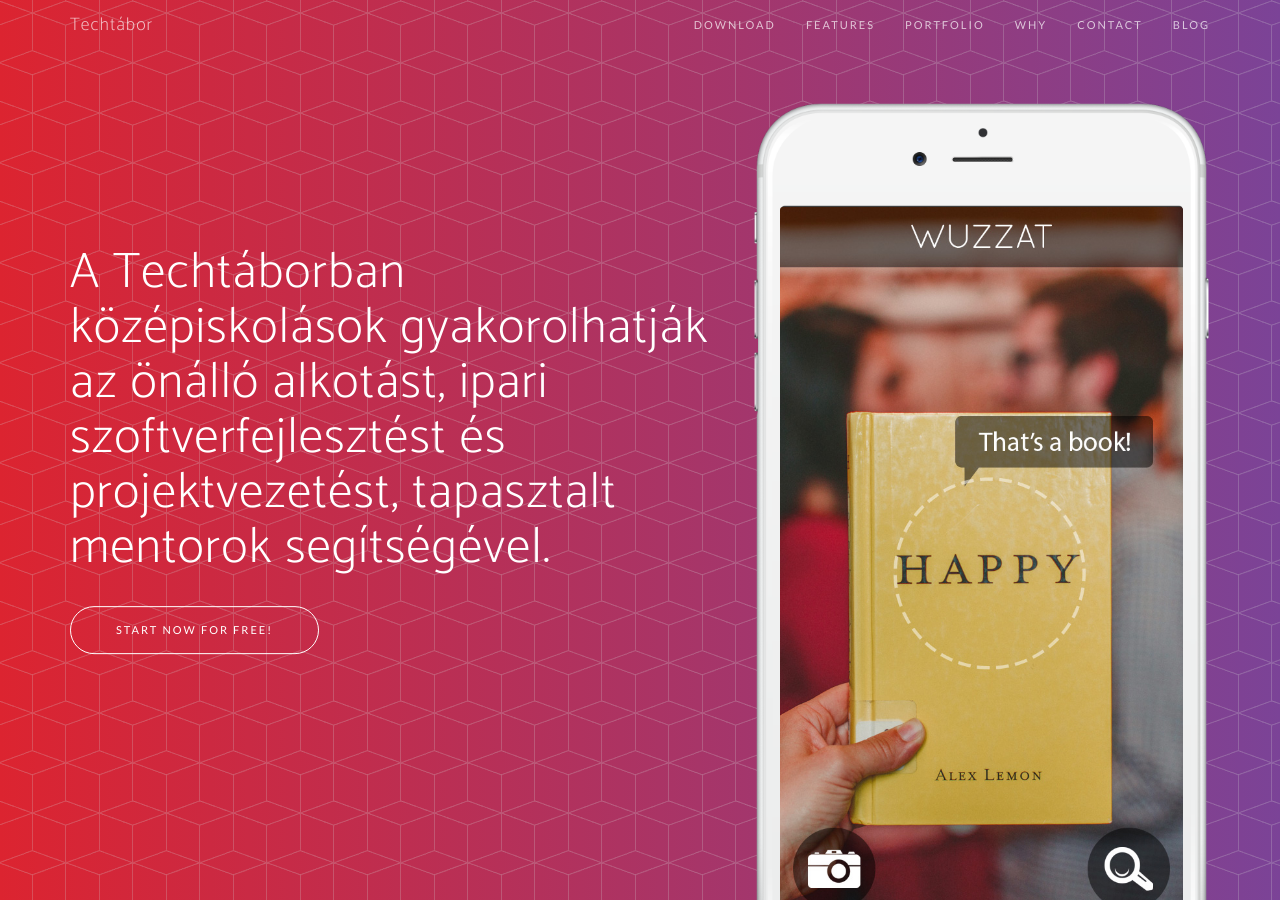
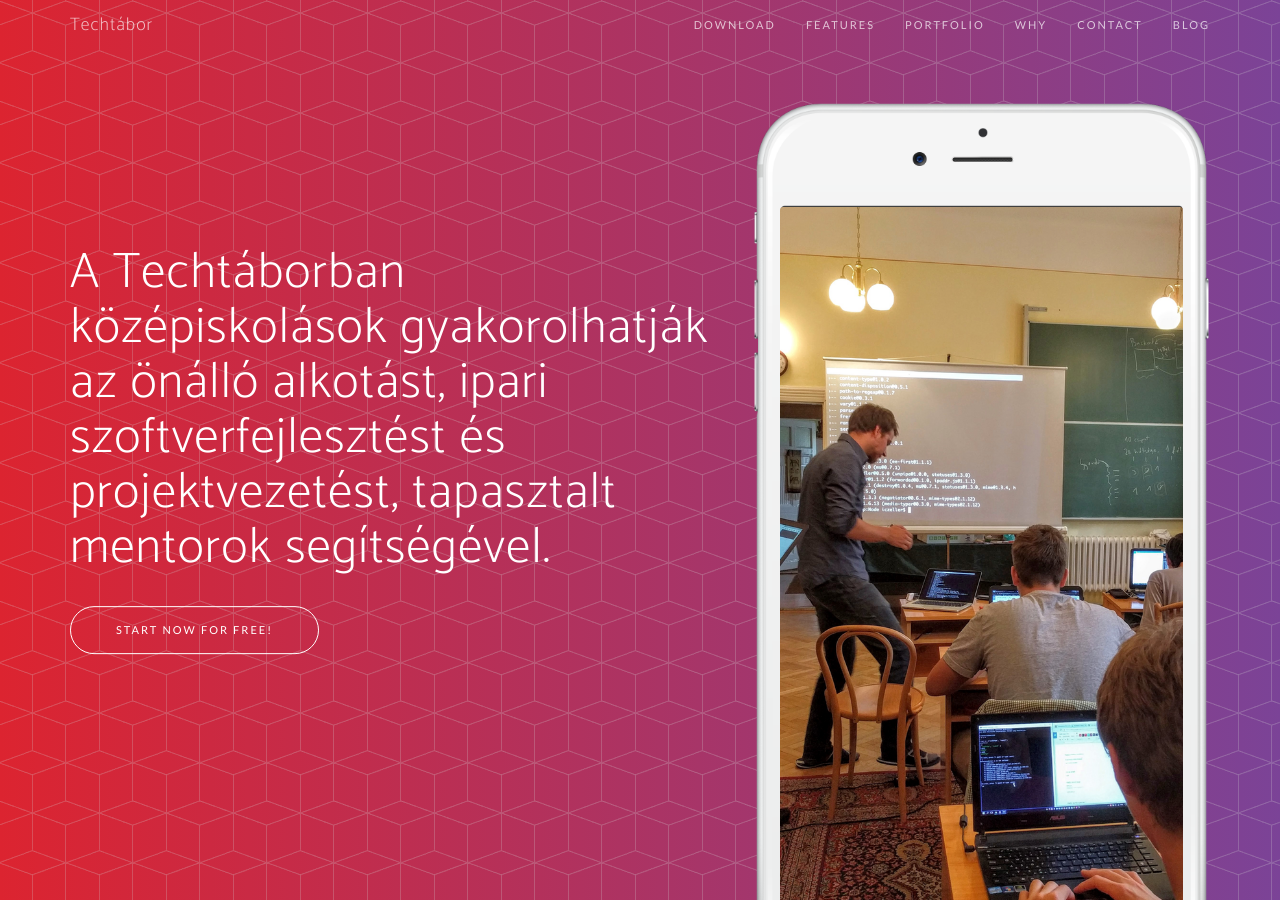
Before and after one commit to vtamas2000/techtabor.github.io, a Jekyll site: the page built from index.html, in a window 1280 px wide and 900 px high. Built offline with Jekyll 4.4.1, drawn with Linux system fonts in a browser that asks for light colours; nearby versions of some CDN libraries; some web fonts are replaced; the list of posts is cut into pages by our own code.

Commit message:
Added some images

```diff
--- a/_includes/education.html
+++ b/_includes/education.html
@@ -17,7 +17,7 @@
                             <div class="device">
                                 <div class="screen">
                                     <!-- Demo image for screen mockup, you can put an image here, some HTML, an animation, video, or anything else! -->
-                                    <img src="/img/demo-screen-1.jpg" class="img-responsive" alt=""> </div>
+                                    <img src="/img/techtabor/almasderes-1-2.png" class="img-responsive" alt=""> </div>
                                 <div class="button">
                                     <!-- You can hook the "home button" to some JavaScript events or just remove it -->
                                 </div>
--- a/_includes/header.html
+++ b/_includes/header.html
@@ -15,7 +15,7 @@
                         <div class="device">
                             <div class="screen">
                                 <!-- Demo image for screen mockup, you can put an image here, some HTML, an animation, video, or anything else! -->
-                                <img src="/img/demo-screen-1.jpg" class="img-responsive" alt="">
+                                <img src="/img/techtabor/almasderes-1-1.png" class="img-responsive" alt="">
                             </div>
                             <div class="button">
                                 <!-- You can hook the "home button" to some JavaScript events or just remove it -->
```
Also changed, not shown: img/techtabor/almasderes-1-1.png (added), img/techtabor/almasderes-1-2.png (added), 1 other file.
